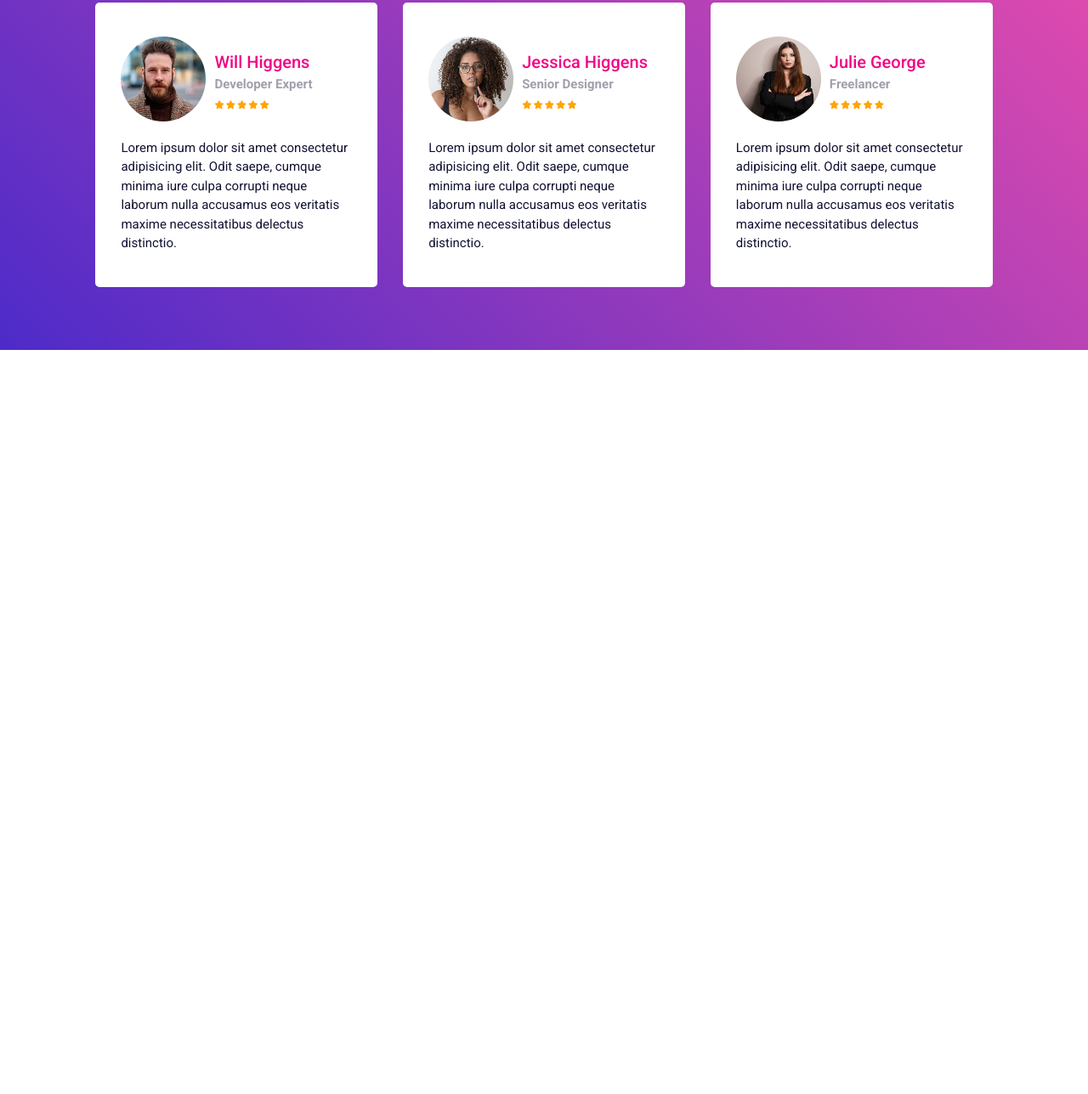
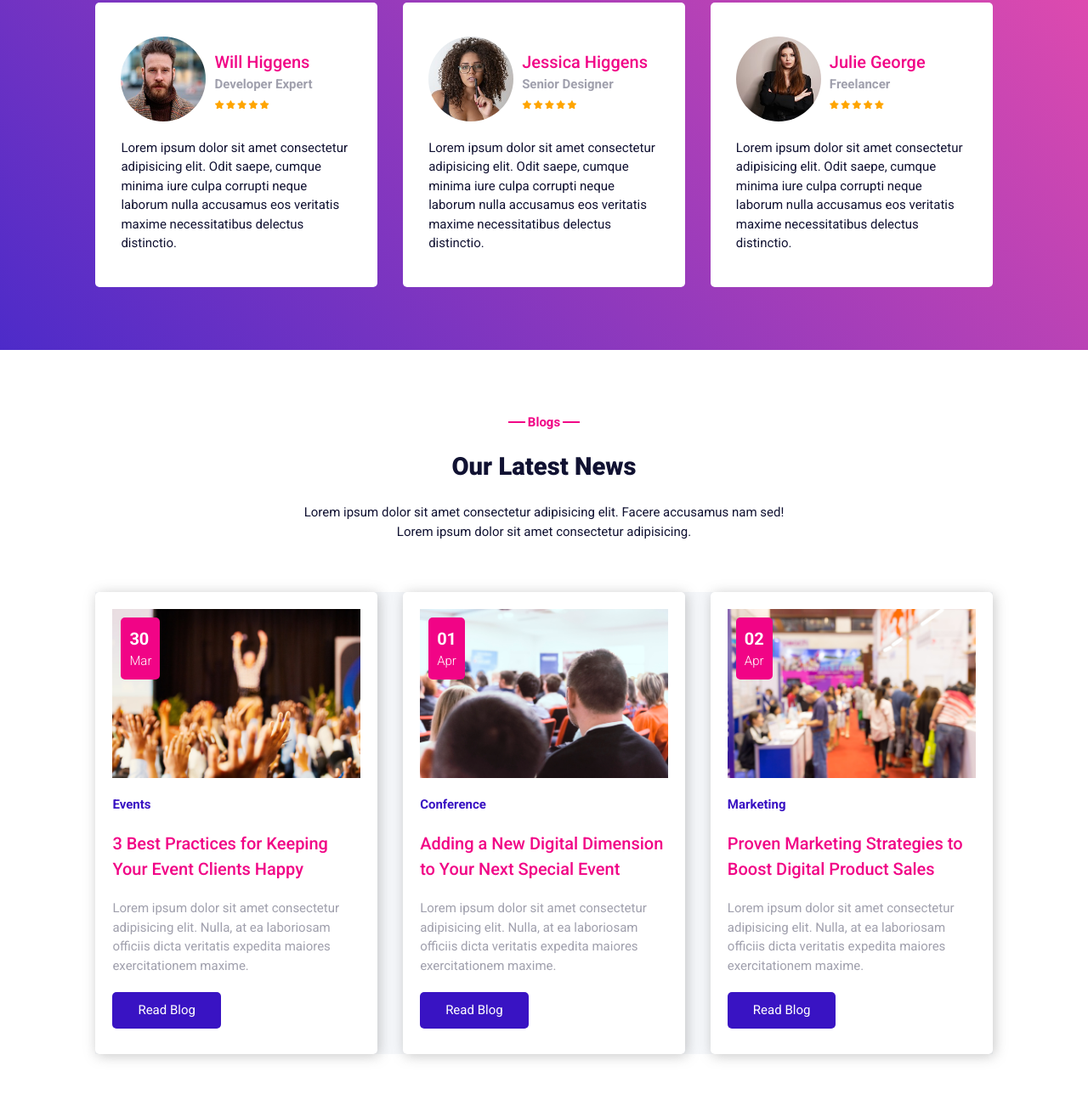
Before and after one commit to buumu8/event-grid, a plain HTML site: page up/index.html in a window 1280 px wide. Shown: the part 5048-6336 px from the top of the page at 85% size. Before the commit the page ends 5460 px from the top, so only its background shows below. Drawn offline with Linux system fonts and the light colour scheme.

Commit message:
finish blogs section

```diff
--- /dev/null
+++ b/SCSS/website-sections/_9-blogs.scss
@@ -0,0 +1,78 @@
+@use "../general-styles/colors" as clrs;
+@use "../general-styles/padding" as pad;
+@use "../general-styles/gradients" as grad;
+@use "../general-styles/typography" as type;
+
+.blogs {
+  &__container {
+    background-color: clrs.color-theme("1");
+
+    &--blog {
+      display: flex;
+      flex-direction: column;
+      row-gap: 2rem;
+      padding: pad.padding-st-v(l) pad.padding-st-h(s) pad.padding-st-v(lc);
+      border-radius: 0.5rem;
+      background-color: clrs.color-theme("4");
+      box-shadow: 2px 2px 15px rgba(clrs.color-type("5"), 0.4);
+      transition: all 0.3s ease-in-out;
+
+      &:hover {
+        box-shadow: none;
+        transform: scale(0.97);
+      }
+
+      position: relative;
+
+      &__date {
+        position: absolute;
+        top: 3rem;
+        left: 3rem;
+        background-color: clrs.color-theme("2");
+        padding: pad.padding-st-v(s);
+        border-radius: inherit;
+        color: clrs.color-type("1");
+        transition: all 0.25s ease-in-out;
+
+        &:hover {
+          background-color: clrs.color-theme("3");
+        }
+
+        display: flex;
+        flex-direction: column;
+
+        span:first-child {
+          font-size: type.font-size-st(m);
+        }
+
+        span:last-child {
+          font-size: type.font-size-st(sc);
+          font-weight: type.font-weight(light);
+        }
+      }
+
+      &__category {
+        color: clrs.color-type("4");
+        font-size: type.font-size-st(sc);
+        transition: inherit;
+
+        &:hover {
+          color: clrs.color-type("3");
+        }
+      }
+
+      &__desc {
+        font-weight: type.font-weight(regular);
+      }
+
+      &__link {
+        background-color: clrs.color-theme("3");
+        align-self: flex-start;
+
+        &:hover {
+          background-color: clrs.color-theme("2");
+        }
+      }
+    }
+  }
+}
--- a/SCSS/website-sections/_index.scss
+++ b/SCSS/website-sections/_index.scss
@@ -6,3 +6,4 @@
 @forward "6-events";
 @forward "7-pricing";
 @forward "8-testimonials";
+@forward "9-blogs";
--- a/up/index.html
+++ b/up/index.html
@@ -473,6 +473,92 @@
                 </div>
             </div>
         </section>
+        <section class="blogs overall-layout padd sec-flex">
+            <h6 class="blogs__mini-title sec-mini-title">Blogs</h6>
+            <h2 class="blogs__title sec-title">Our Latest News</h2>
+            <p class="blogs__desc sec-para">
+                Lorem ipsum dolor sit amet consectetur adipisicing elit. Facere
+                accusamus nam sed!
+                <span>Lorem ipsum dolor sit amet consectetur adipisicing.</span>
+            </p>
+
+            <div class="blogs__container responsive-grid">
+                <div class="blogs__container--blog">
+                    <h5 class="blogs__container--blog__date">
+                        <span>30</span>
+                        <span>Mar</span>
+                    </h5>
+
+                    <figure class="blogs__container--blog__img">
+                        <img loading="lazy" src="images/blog-page/blog-3.jpeg" alt="Event" />
+                    </figure>
+
+                    <h5 class="blogs__container--blog__category">Events</h5>
+
+                    <h3 class="blogs__container--blog__title sec-sub-title">
+                        3 Best Practices for Keeping Your Event Clients Happy
+                    </h3>
+
+                    <p class="blogs__container--blog__desc sec-sub-para">
+                        Lorem ipsum dolor sit amet consectetur adipisicing elit. Nulla, at
+                        ea laboriosam officiis dicta veritatis expedita maiores
+                        exercitationem maxime.
+                    </p>
+
+                    <a href="#" class="blogs__container--blog__link sec-link">Read Blog</a>
+                </div>
+
+                <div class="blogs__container--blog">
+                    <h5 class="blogs__container--blog__date">
+                        <span>01</span>
+                        <span>Apr</span>
+                    </h5>
+
+                    <figure class="blogs__container--blog__img">
+                        <img loading="lazy" src="images/blog-page/blog-5.jpg" alt="Event" />
+                    </figure>
+
+                    <h5 class="blogs__container--blog__category">Conference</h5>
+
+                    <h3 class="blogs__container--blog__title sec-sub-title">
+                        Adding a New Digital Dimension to Your Next Special Event
+                    </h3>
+
+                    <p class="blogs__container--blog__desc sec-sub-para">
+                        Lorem ipsum dolor sit amet consectetur adipisicing elit. Nulla, at
+                        ea laboriosam officiis dicta veritatis expedita maiores
+                        exercitationem maxime.
+                    </p>
+
+                    <a href="#" class="blogs__container--blog__link sec-link">Read Blog</a>
+                </div>
+
+                <div class="blogs__container--blog">
+                    <h5 class="blogs__container--blog__date">
+                        <span>02</span>
+                        <span>Apr</span>
+                    </h5>
+
+                    <figure class="blogs__container--blog__img">
+                        <img loading="lazy" src="images/blog-page/blog-4.jpg" alt="Event" />
+                    </figure>
+
+                    <h5 class="blogs__container--blog__category">Marketing</h5>
+
+                    <h3 class="blogs__container--blog__title sec-sub-title">
+                        Proven Marketing Strategies to Boost Digital Product Sales
+                    </h3>
+
+                    <p class="blogs__container--blog__desc sec-sub-para">
+                        Lorem ipsum dolor sit amet consectetur adipisicing elit. Nulla, at
+                        ea laboriosam officiis dicta veritatis expedita maiores
+                        exercitationem maxime.
+                    </p>
+
+                    <a href="#" class="blogs__container--blog__link sec-link">Read Blog</a>
+                </div>
+            </div>
+        </section>
     </main>
     <!-- Script -->
     <script src="./js/app.js"></script>
```
Also changed, not shown: up/css/main-style.css, 1 other file.
